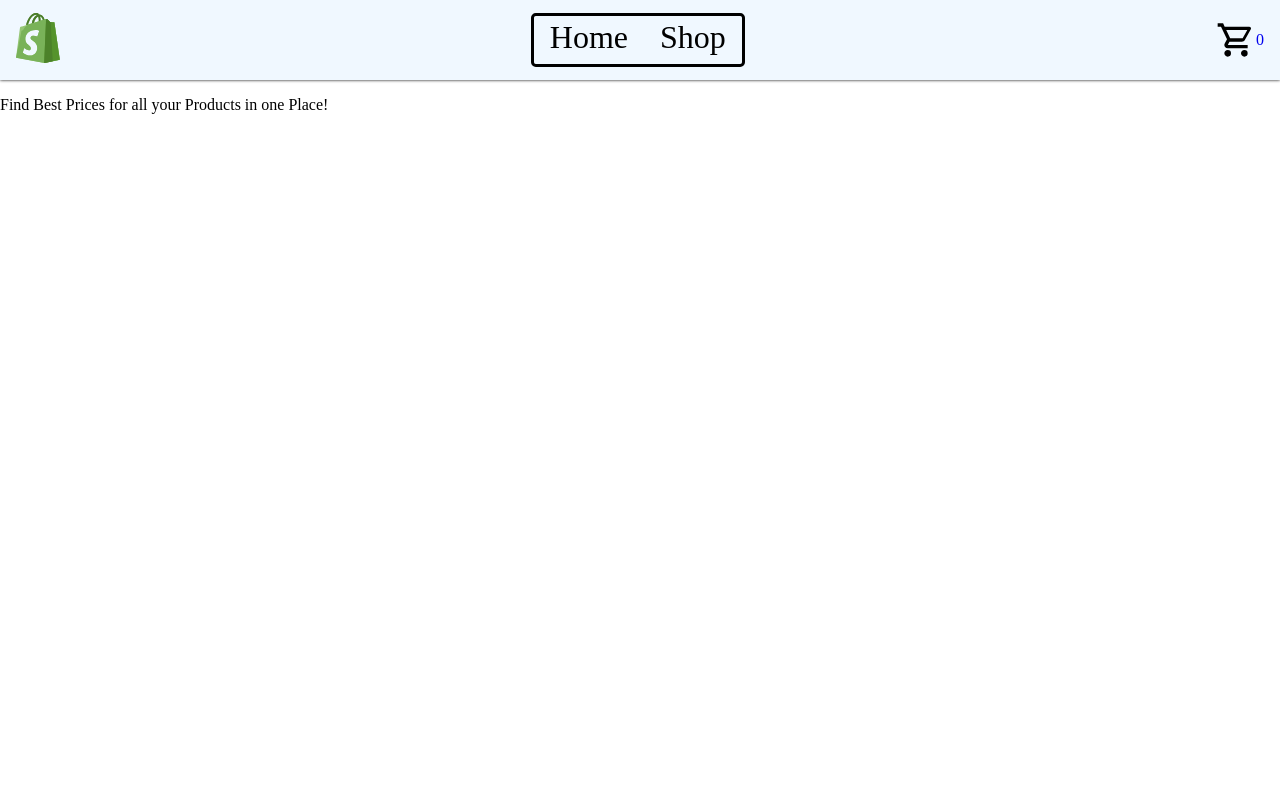
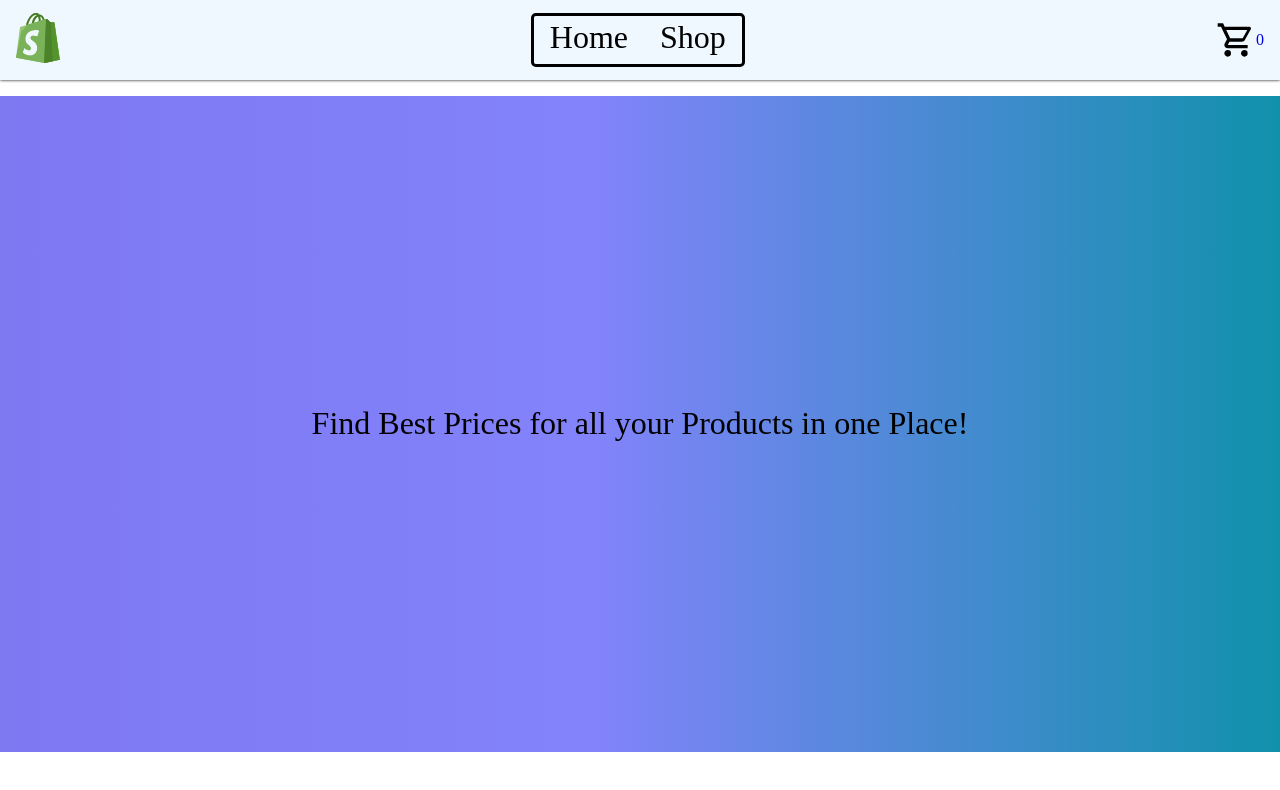
Before and after one commit to RaviJM/shopping-cart, a React (Vite) app in the folder shopping-cart/: page / in a window 1280 px wide. Shown: the top 790 px of the page. Built offline with nearby package versions, Linux system fonts and the light colour scheme.

Commit message:
add css to Home in HomePage

```diff
--- a/shopping-cart/src/Components/Home/Home.css
+++ b/shopping-cart/src/Components/Home/Home.css
@@ -0,0 +1,19 @@
+.home-container {
+  height: 82vh;
+  display: flex;
+  justify-content: center;
+  align-items: center;
+
+  background: rgb(70, 63, 195);
+  background: rgb(126, 120, 241);
+  background: linear-gradient(
+    90deg,
+    rgba(126, 120, 241, 1) 0%,
+    rgba(131, 131, 251, 1) 46%,
+    rgba(16, 145, 171, 1) 100%
+  );
+}
+
+.center-tagline {
+  font-size: 2rem;
+}
--- a/shopping-cart/src/Components/Home/Home.jsx
+++ b/shopping-cart/src/Components/Home/Home.jsx
@@ -3,7 +3,9 @@ import "./Home.css";
 function Home() {
   return (
     <div className="home-container">
-      Find Best Prices for all your Products in one Place!{" "}
+      <p className="center-tagline">
+        Find Best Prices for all your Products in one Place!{" "}
+      </p>
     </div>
   );
 }
```
